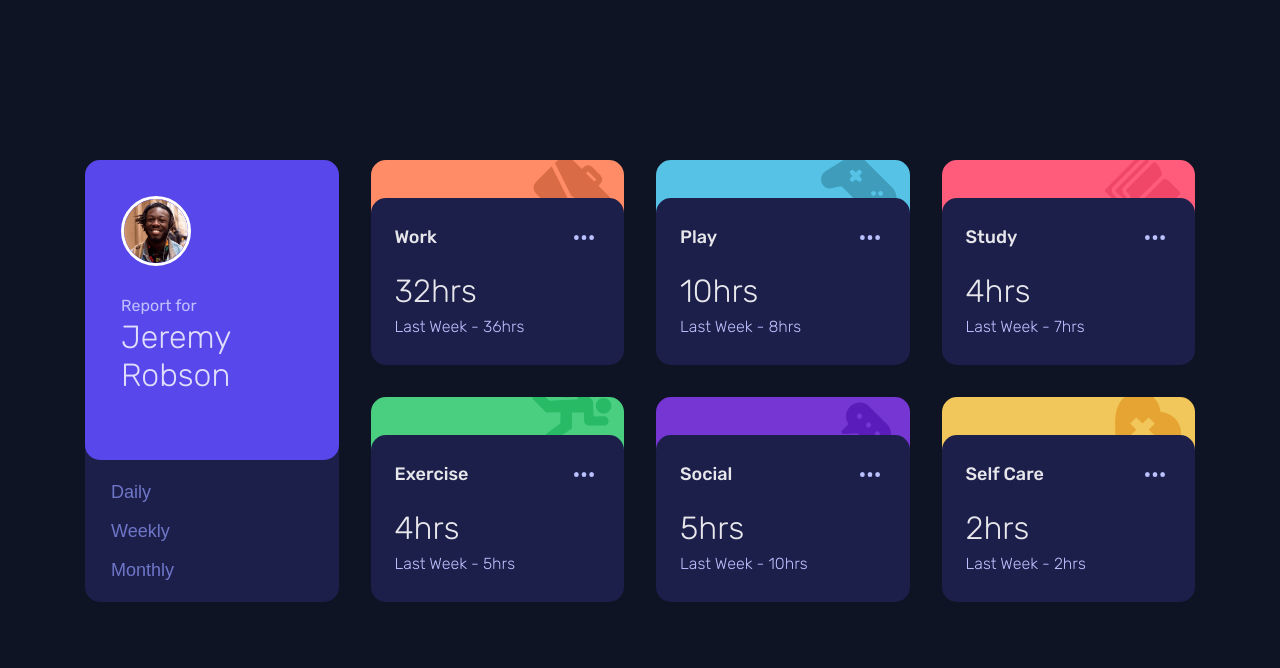
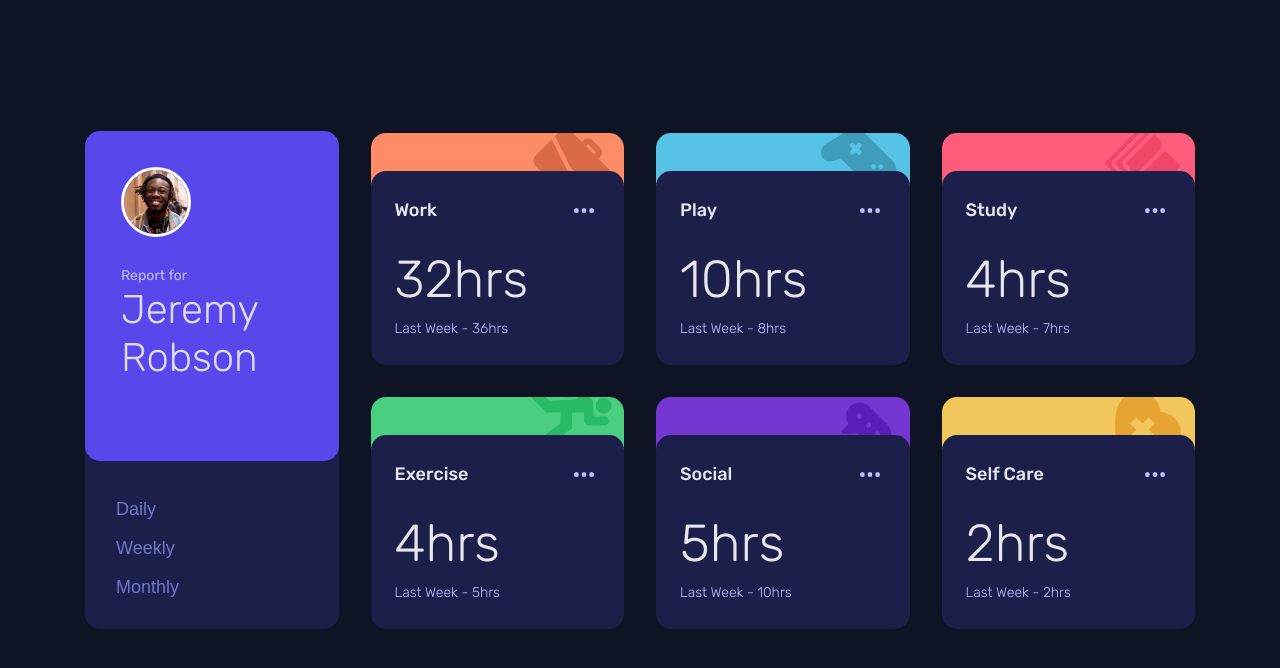
Before and after one commit to adeysh/fem__time-tracking-dashboard, a website built with Vite: page index.html in a window 1280 px wide. Built offline with nearby package versions, Linux system fonts and the light colour scheme; files whose address does not match are found by name.

Commit message:
--> update spacing and font size variables for improved layout consistency

```diff
--- a/src/scss/components/_card.scss
+++ b/src/scss/components/_card.scss
@@ -40,10 +40,10 @@
 
         @include u.breakpoint($from: "desktop") {
             position: absolute;
-            top: -38px;
+            top: u.rem(-40);
             left: 0;
             right: 0;
-            min-height: u.rem(300);
+            min-height: u.rem(330);
             padding: u.rem(36) u.rem(36) 0;
             gap: u.rem(28);
 
@@ -82,7 +82,7 @@
 
         @include u.breakpoint($from: "desktop") {
             @include u.flexbox($direction: column, $justify: flex-start, $align: flex-start);
-            padding: u.rem(20);
+            padding: 0 u.rem(25) u.rem(30);
             gap: u.rem(16);
             width: 100%;
         }
@@ -209,6 +209,10 @@
     &__current-hours {
         font-size: var(--fs-xxlarge);
         font-weight: var(--fw-light);
+
+        @include u.breakpoint($from: "desktop") {
+            font-size: var(--fs-3xlarge);
+        }
     }
 
     &__comparison-label {
--- a/src/scss/globals/_layout.scss
+++ b/src/scss/globals/_layout.scss
@@ -10,7 +10,7 @@
     @include u.breakpoint($from: "desktop") {
         position: relative;
         padding: 0;
-        min-height: u.rem(400);
+        min-height: u.rem(450);
     }
 }
 
--- a/src/scss/globals/_typography.scss
+++ b/src/scss/globals/_typography.scss
@@ -1,9 +1,12 @@
+@use '../util' as u;
+
 :root {
     // font-size
-    --fs-body: 16px;
-    --fs-large: 18px;
-    --fs-xlarge: 24px;
-    --fs-xxlarge: 32px;
+    --fs-body: #{u.rem(14)};
+    --fs-large: #{u.rem(18)};
+    --fs-xlarge: #{u.rem(24)};
+    --fs-xxlarge: #{u.rem(40)};
+    --fs-3xlarge: #{u.rem(52)};
 
     // font-family
     --ff-primary: "Rubik", sans-serif;
```
Also changed, not shown: README.md, screenshot.png (added).
